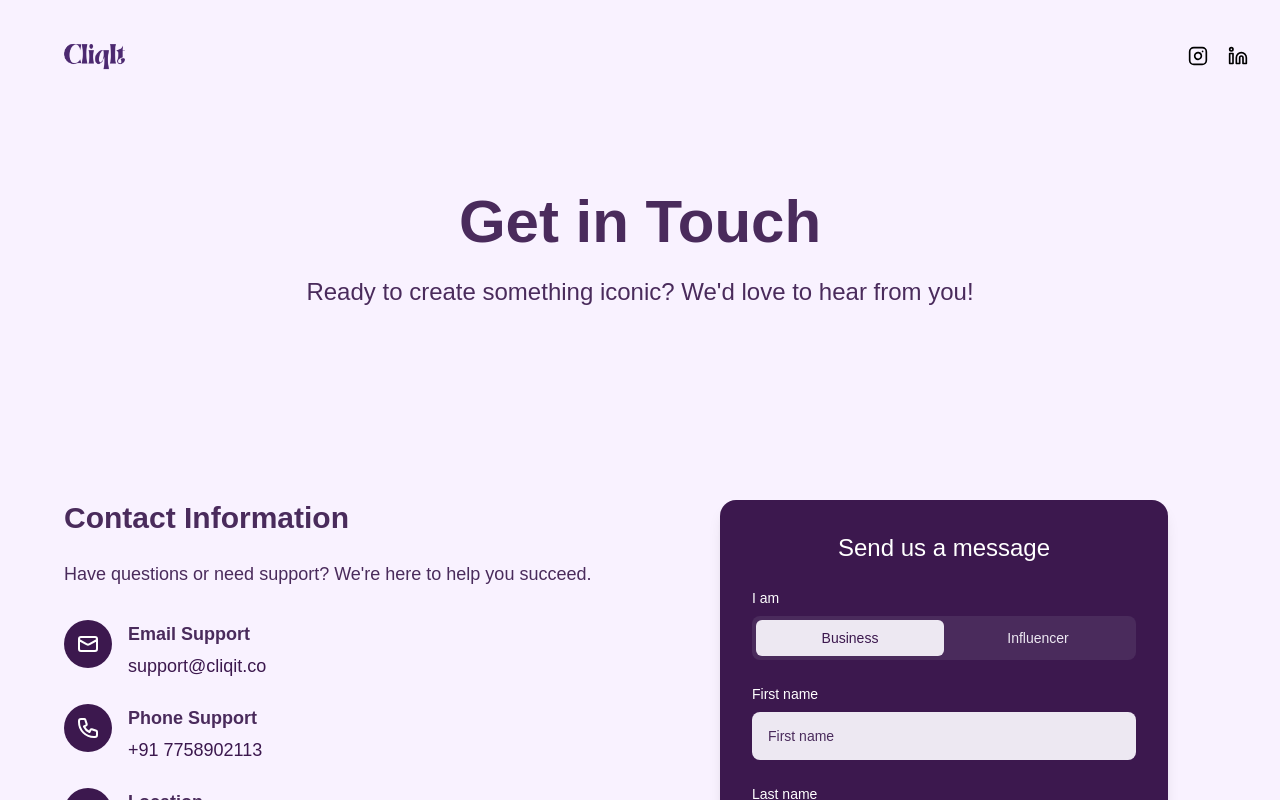
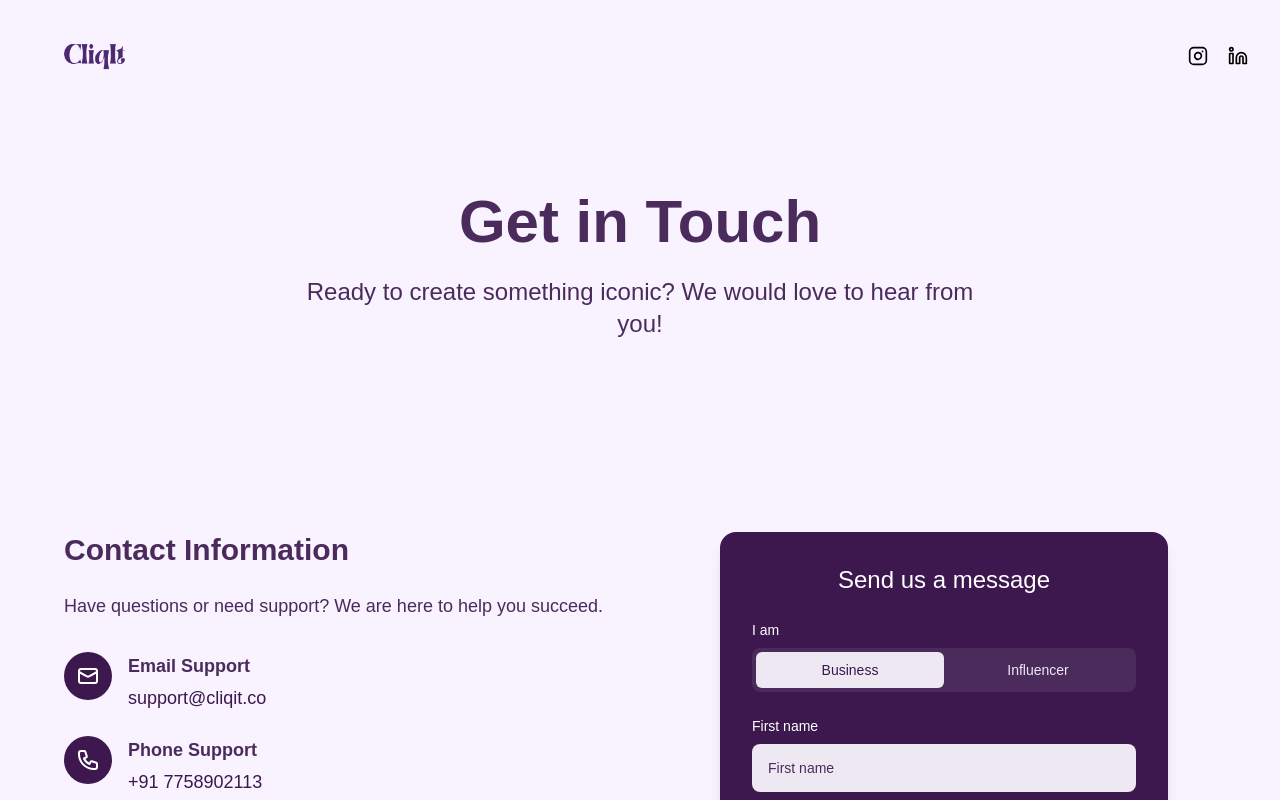
Before and after one commit to Atmech/clique-website, a Next.js app: page /contact in a window 1280 px wide. Shown: the top 800 px of the page. Built offline with nearby package versions, Linux system fonts and the light colour scheme.

Commit message:
Update contact page text for improved clarity and consistency

```diff
--- a/src/app/contact/page.tsx
+++ b/src/app/contact/page.tsx
@@ -72,7 +72,7 @@ export default function ContactPage() {
               Get in Touch
             </h1>
             <p className="text-[#4A2B5C] text-lg sm:text-xl md:text-2xl mb-8 sm:mb-12 max-w-2xl mx-auto">
-              Ready to create something iconic? We'd love to hear from you!
+              Ready to create something iconic? We would love to hear from you!
             </p>
           </motion.div>
         </section>
@@ -93,7 +93,7 @@ export default function ContactPage() {
                     Contact Information
                   </h2>
                   <p className="text-[#4A2B5C] text-lg mb-8">
-                    Have questions or need support? We're here to help you succeed.
+                    Have questions or need support? We are here to help you succeed.
                   </p>
                 </div>
 
```
